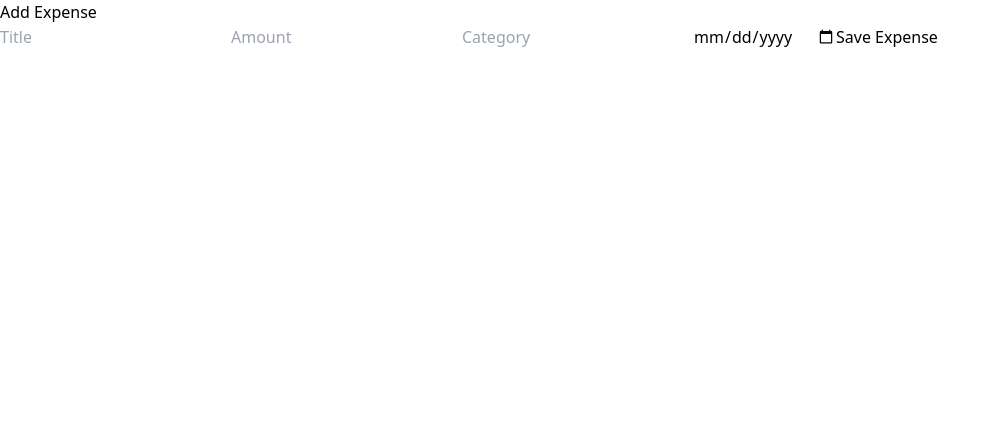
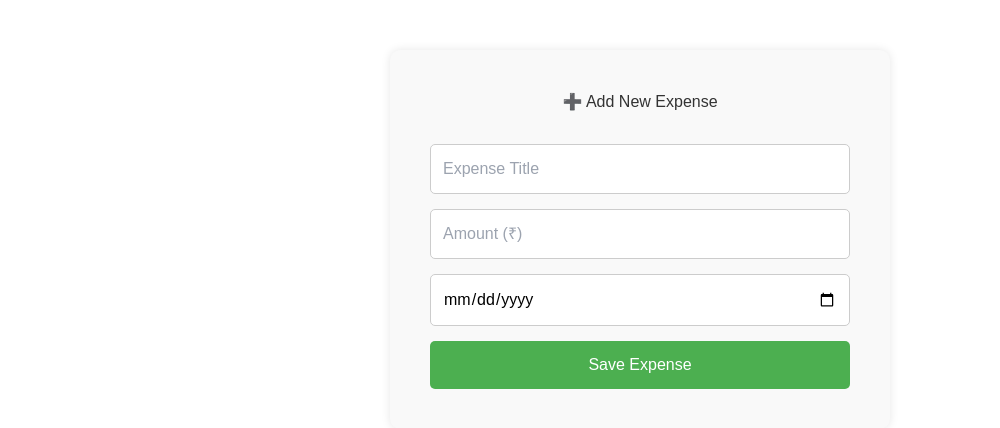
Before and after one commit to ramaraman07/budgetbuddy-frontend, a React (Create React App) app: page /add-expense in a window 1280 px wide. Shown: the top 428 px of the page, without its empty margins (0-1000 px from the left). Built offline with nearby package versions, Linux system fonts and the light colour scheme.

Commit message:
UI: Improved AddExpense page with modern styling

```diff
--- a/src/pages/AddExpense.jsx
+++ b/src/pages/AddExpense.jsx
@@ -3,69 +3,131 @@ import axios from "axios";
 import { useNavigate } from "react-router-dom";
 
 const AddExpense = () => {
-  const [title, setTitle] = useState("");
-  const [amount, setAmount] = useState("");
-  const [category, setCategory] = useState("");
-  const [date, setDate] = useState("");
   const navigate = useNavigate();
+  const [formData, setFormData] = useState({
+    title: "",
+    amount: "",
+    date: "",
+  });
+  const [error, setError] = useState("");
+  const [success, setSuccess] = useState("");
+
+  const handleChange = (e) => {
+    setFormData((prev) => ({
+      ...prev,
+      [e.target.name]: e.target.value,
+    }));
+  };
 
   const handleSubmit = async (e) => {
     e.preventDefault();
+    setError("");
+    setSuccess("");
+
     try {
       const token = localStorage.getItem("token");
       await axios.post(
         `${process.env.REACT_APP_API_URL}/expenses`,
-        { title, amount, category, date },
+        formData,
         {
-          headers: {
-            Authorization: `Bearer ${token}`,
-          },
+          headers: { Authorization: `Bearer ${token}` },
         }
       );
-      alert("Expense added successfully!");
-      navigate("/dashboard");
+      setSuccess("Expense added successfully!");
+      setTimeout(() => navigate("/dashboard"), 1000);
     } catch (err) {
       console.error("Failed to add expense", err);
-      alert("Something went wrong. Please try again.");
+      setError("Something went wrong. Please try again.");
     }
   };
 
   return (
-    <div className="container">
-      <h2>Add Expense</h2>
-      <form onSubmit={handleSubmit} className="form">
+    <div style={styles.container}>
+      <h2 style={styles.heading}>➕ Add New Expense</h2>
+      <form onSubmit={handleSubmit} style={styles.form}>
         <input
           type="text"
-          placeholder="Title"
-          value={title}
-          onChange={(e) => setTitle(e.target.value)}
+          name="title"
+          placeholder="Expense Title"
+          value={formData.title}
+          onChange={handleChange}
           required
+          style={styles.input}
         />
         <input
           type="number"
-          placeholder="Amount"
-          value={amount}
-          onChange={(e) => setAmount(e.target.value)}
+          name="amount"
+          placeholder="Amount (₹)"
+          value={formData.amount}
+          onChange={handleChange}
           required
-        />
-        <input
-          type="text"
-          placeholder="Category"
-          value={category}
-          onChange={(e) => setCategory(e.target.value)}
-          required
+          style={styles.input}
         />
         <input
           type="date"
-          placeholder="Date"
-          value={date}
-          onChange={(e) => setDate(e.target.value)}
+          name="date"
+          value={formData.date}
+          onChange={handleChange}
           required
+          style={styles.input}
         />
-        <button type="submit">Save Expense</button>
+        <button type="submit" style={styles.button}>
+          Save Expense
+        </button>
+
+        {success && <p style={styles.success}>{success}</p>}
+        {error && <p style={styles.error}>{error}</p>}
       </form>
     </div>
   );
 };
 
+const styles = {
+  container: {
+    padding: "40px",
+    maxWidth: "500px",
+    margin: "auto",
+    fontFamily: "Arial, sans-serif",
+    backgroundColor: "#f9f9f9",
+    borderRadius: "10px",
+    boxShadow: "0 0 10px rgba(0,0,0,0.1)",
+    marginTop: "50px",
+  },
+  heading: {
+    textAlign: "center",
+    marginBottom: "30px",
+    color: "#333",
+  },
+  form: {
+    display: "flex",
+    flexDirection: "column",
+    gap: "15px",
+  },
+  input: {
+    padding: "12px",
+    border: "1px solid #ccc",
+    borderRadius: "5px",
+    fontSize: "16px",
+  },
+  button: {
+    backgroundColor: "#4CAF50",
+    color: "#fff",
+    padding: "12px",
+    border: "none",
+    borderRadius: "5px",
+    cursor: "pointer",
+    fontSize: "16px",
+  },
+  error: {
+    color: "red",
+    textAlign: "center",
+    marginTop: "10px",
+  },
+  success: {
+    color: "green",
+    textAlign: "center",
+    marginTop: "10px",
+  },
+};
+
 export default AddExpense;
--- a/src/pages/Dashboard.jsx
+++ b/src/pages/Dashboard.jsx
@@ -1,85 +1,91 @@
-// client/src/pages/Dashboard.jsx
-
 import React, { useEffect, useState } from "react";
 import axios from "axios";
 import { useNavigate } from "react-router-dom";
 
 const Dashboard = () => {
-  const [user, setUser] = useState({});
+  const navigate = useNavigate();
   const [expenses, setExpenses] = useState([]);
-  const navigate = useNavigate();
+  const [user, setUser] = useState(null);
+  const [loading, setLoading] = useState(true);
 
-  const API_URL = process.env.REACT_APP_API_URL;
-
-  useEffect(() => {
-    const fetchUser = async () => {
+  const fetchExpenses = async () => {
     try {
-        const res = await axios.get(`${API_URL}/auth/profile`, {
-          withCredentials: true,
-        });
-        setUser(res.data);
-      } catch (err) {
-        console.error("Failed to fetch user", err);
-        navigate("/");
+      const token = localStorage.getItem("token");
+      const res = await axios.get(
+        `${process.env.REACT_APP_API_URL}/expenses`,
+        {
+          headers: { Authorization: `Bearer ${token}` },
+        }
+      );
+      setExpenses(res.data);
+    } catch (error) {
+      console.error("Failed to fetch expenses", error);
     }
   };
 
-    const fetchExpenses = async () => {
+  const fetchUser = async () => {
     try {
-        const res = await axios.get(`${API_URL}/expenses`, {
-          withCredentials: true,
-        });
-        setExpenses(res.data);
-      } catch (err) {
-        console.error("Failed to fetch expenses", err);
+      const token = localStorage.getItem("token");
+      const res = await axios.get(
+        `${process.env.REACT_APP_API_URL}/auth/profile`,
+        {
+          headers: { Authorization: `Bearer ${token}` },
+        }
+      );
+      setUser(res.data);
+    } catch (error) {
+      console.error("Failed to fetch user", error);
+    } finally {
+      setLoading(false);
     }
   };
 
-    fetchUser();
-    fetchExpenses();
-  }, [navigate, API_URL]);
-
   const handleLogout = () => {
-    localStorage.clear();
+    localStorage.removeItem("token");
     navigate("/");
   };
 
+  useEffect(() => {
+    const token = localStorage.getItem("token");
+    if (!token) {
+      navigate("/");
+    } else {
+      fetchUser();
+      fetchExpenses();
+    }
+  }, []);
+
   return (
     <div style={styles.container}>
-      <h1 style={styles.header}>💸 Welcome, {user.name}</h1>
-      <div style={styles.buttonGroup}>
-        <button style={styles.button} onClick={() => navigate("/add-expense")}>
-          ➕ Add Expense
-        </button>
-        <button style={{ ...styles.button, backgroundColor: "#ff4d4d" }} onClick={handleLogout}>
-          🚪 Logout
+      <div style={styles.header}>
+        <h2>Welcome, {user?.name}</h2>
+        <button onClick={handleLogout} style={styles.logoutBtn}>
+          Logout
         </button>
       </div>
 
-      <h2 style={styles.subHeader}>Your Expenses</h2>
-      {expenses.length === 0 ? (
-        <p>No expenses found.</p>
+      <h3>Your Expenses</h3>
+      <button onClick={() => navigate("/add-expense")} style={styles.addBtn}>
+        ➕ Add Expense
+      </button>
+
+      {loading ? (
+        <p>Loading...</p>
+      ) : expenses.length === 0 ? (
+        <p style={styles.noExpenses}>No expenses found.</p>
       ) : (
-        <table style={styles.table}>
-          <thead>
-            <tr>
-              <th>Date</th>
-              <th>Amount (₹)</th>
-              <th>Category</th>
-              <th>Description</th>
-            </tr>
-          </thead>
-          <tbody>
+        <div style={styles.expenseList}>
           {expenses.map((expense) => (
-              <tr key={expense._id}>
-                <td>{new Date(expense.date).toLocaleDateString()}</td>
-                <td>{expense.amount}</td>
-                <td>{expense.category}</td>
-                <td>{expense.description}</td>
-              </tr>
+            <div key={expense._id} style={styles.expenseItem}>
+              <p>
+                <strong>{expense.title}</strong> - ₹{expense.amount}
+              </p>
+              <p style={styles.date}>
+                {new Date(expense.date).toLocaleDateString()}
+              </p>
+            </div>
           ))}
-          </tbody>
-        </table>
+        </div>
       )}
     </div>
   );
@@ -88,44 +94,52 @@ const Dashboard = () => {
 const styles = {
   container: {
     padding: "30px",
-    maxWidth: "900px",
-    margin: "auto",
     fontFamily: "Arial, sans-serif",
+    backgroundColor: "#f4f4f4",
+    minHeight: "100vh",
   },
   header: {
-    fontSize: "32px",
+    display: "flex",
+    justifyContent: "space-between",
+    alignItems: "center",
+    marginBottom: "30px",
+  },
+  logoutBtn: {
+    backgroundColor: "#ff4d4f",
+    color: "#fff",
+    border: "none",
+    padding: "8px 16px",
+    cursor: "pointer",
+    borderRadius: "5px",
+  },
+  addBtn: {
     marginBottom: "20px",
-    color: "#333",
+    padding: "10px 20px",
+    backgroundColor: "#4CAF50",
+    color: "#fff",
+    border: "none",
+    cursor: "pointer",
+    borderRadius: "5px",
   },
-  subHeader: {
-    fontSize: "24px",
-    marginTop: "40px",
-    marginBottom: "15px",
+  expenseList: {
+    display: "flex",
+    flexDirection: "column",
+    gap: "15px",
   },
-  buttonGroup: {
-    display: "flex",
-    gap: "15px",
-    marginBottom: "20px",
+  expenseItem: {
+    backgroundColor: "#fff",
+    padding: "15px",
+    borderRadius: "8px",
+    boxShadow: "0 2px 4px rgba(0,0,0,0.1)",
   },
-  button: {
-    padding: "10px 18px",
-    fontSize: "16px",
-    border: "none",
-    backgroundColor: "#4CAF50",
-    color: "white",
-    cursor: "pointer",
-    borderRadius: "4px",
+  date: {
+    color: "#888",
+    fontSize: "14px",
   },
-  table: {
-    width: "100%",
-    borderCollapse: "collapse",
-  },
-  tableHeader: {
-    backgroundColor: "#f2f2f2",
-    fontWeight: "bold",
-  },
-  tableRow: {
-    borderBottom: "1px solid #ddd",
+  noExpenses: {
+    color: "#555",
+    fontStyle: "italic",
+    marginTop: "20px",
   },
 };
 
```
Lines whose indentation alone changed are shown as unchanged.
